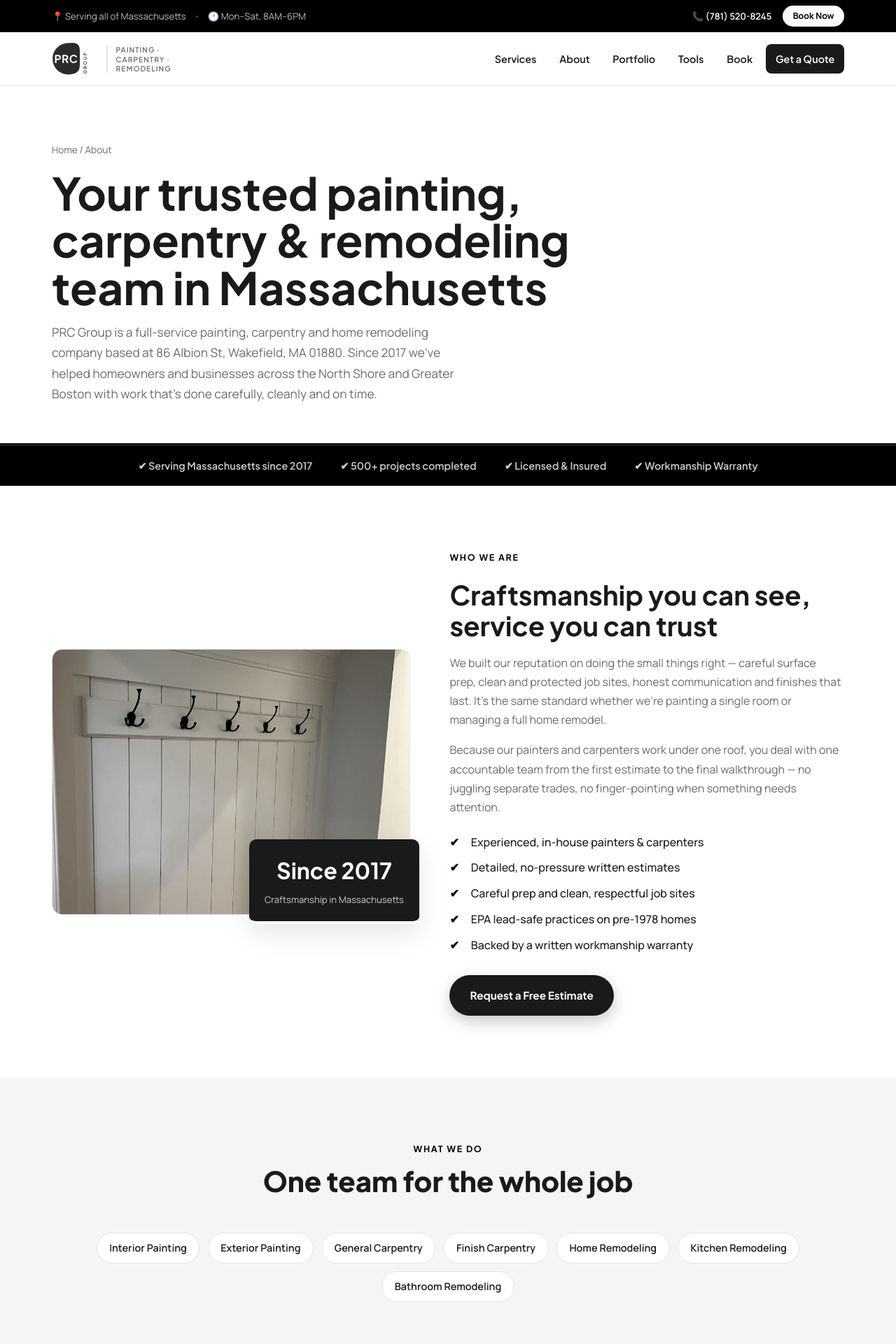
After one commit to PChiovatto/prcgroupcompany, a PHP site: page /about.php in a window 1280 px wide. The commit adds this page. Shown: the top 1920 px of the page at 70% size. Run offline with PHP 8.4, Linux system fonts and the light colour scheme.

Commit message:
Add About, Portfolio and FAQ pages + wire nav/footer
- about.php — company story from established facts (Wakefield, since 2017,
  licensed/insured, warranty), services and service-area links, AboutPage schema
- portfolio.php — dedicated gallery of the 6 real projects with captions and
  Instagram link, CollectionPage schema
- faq.php — central FAQ grouped (General/Painting/Carpentry/Remodeling) with
  a single FAQPage schema (14 questions)
- Nav: About -> about.php, Projects -> Portfolio (portfolio.php)
- Footer quick links: About, Portfolio, FAQ

Skipped the risky parts of the proposed plan (3 near-duplicate pages per
city, far-away cities) to avoid doorway-page penalties.

Co-Authored-By: Claude Fable 5 <noreply@anthropic.com>
Claude-Session: https://claude.ai/code/session_016XLoFwtTend5dcK9srZghH

```diff
--- /dev/null
+++ b/about.php
@@ -0,0 +1,137 @@
+<?php
+require_once __DIR__ . '/includes/config.php';
+$pageTitle = 'About ' . BUSINESS_NAME . ' | Painting, Carpentry & Remodeling in ' . BUSINESS_AREA;
+$pageDesc  = 'About ' . BUSINESS_NAME . ' — a Wakefield-based painting, carpentry and home remodeling company serving ' . BUSINESS_AREA . ' since ' . BUSINESS_FOUNDED . '. Licensed, insured, free written estimates.';
+$canonical = SITE_URL . '/about.php';
+$active    = 'about';
+$extraCSS  = ['css/service.css'];
+include __DIR__ . '/includes/header.php';
+?>
+
+  <!-- ===== HERO ===== -->
+  <section class="chero">
+    <div class="container">
+      <nav class="svc-breadcrumb"><a href="index.php">Home</a> / About</nav>
+      <h1>Your trusted painting, carpentry &amp; remodeling team in <?= BUSINESS_AREA ?></h1>
+      <p><?= BUSINESS_NAME ?> is a full-service painting, carpentry and home remodeling company
+        based at <?= BUSINESS_ADDRESS ?>. Since <?= BUSINESS_FOUNDED ?> we've helped homeowners and
+        businesses across the North Shore and Greater Boston with work that's done carefully, cleanly
+        and on time.</p>
+    </div>
+  </section>
+
+  <!-- ===== STATS ===== -->
+  <div class="trust">
+    <div class="container trust__inner">
+      <span>✔ Serving <?= BUSINESS_AREA ?> since <?= BUSINESS_FOUNDED ?></span>
+      <span>✔ 500+ projects completed</span>
+      <span>✔ Licensed &amp; Insured</span>
+      <span>✔ Workmanship Warranty</span>
+    </div>
+  </div>
+
+  <!-- ===== STORY ===== -->
+  <section class="section">
+    <div class="container about">
+      <div class="about__media">
+        <img src="assets/projects/custom-trim-wainscoting-carpentry-massachusetts.jpg"
+             alt="Custom trim and paneling by <?= BUSINESS_NAME ?> — the craftsmanship behind every project" loading="lazy" />
+        <div class="about__badge">
+          <strong>Since <?= BUSINESS_FOUNDED ?></strong>
+          <span>Craftsmanship in <?= BUSINESS_AREA ?></span>
+        </div>
+      </div>
+      <div class="about__body">
+        <span class="section__eyebrow">Who We Are</span>
+        <h2>Craftsmanship you can see, service you can trust</h2>
+        <p>We built our reputation on doing the small things right — careful surface prep, clean and
+          protected job sites, honest communication and finishes that last. It's the same standard
+          whether we're painting a single room or managing a full home remodel.</p>
+        <p>Because our painters and carpenters work under one roof, you deal with one accountable team
+          from the first estimate to the final walkthrough — no juggling separate trades, no
+          finger-pointing when something needs attention.</p>
+        <ul class="checklist">
+          <li>Experienced, in-house painters &amp; carpenters</li>
+          <li>Detailed, no-pressure written estimates</li>
+          <li>Careful prep and clean, respectful job sites</li>
+          <li>EPA lead-safe practices on pre-1978 homes</li>
+          <li>Backed by a written workmanship warranty</li>
+        </ul>
+        <a href="index.php#contact" class="btn btn--primary">Request a Free Estimate</a>
+      </div>
+    </div>
+  </section>
+
+  <!-- ===== WHAT WE DO ===== -->
+  <section class="section section--alt">
+    <div class="container">
+      <div class="section__head">
+        <span class="section__eyebrow">What We Do</span>
+        <h2>One team for the whole job</h2>
+      </div>
+      <div class="svc-other" style="justify-content:center;">
+        <a href="interior-painting.php">Interior Painting</a>
+        <a href="exterior-painting.php">Exterior Painting</a>
+        <a href="general-carpentry.php">General Carpentry</a>
+        <a href="finish-carpentry.php">Finish Carpentry</a>
+        <a href="home-remodeling.php">Home Remodeling</a>
+        <a href="kitchen-remodeling.php">Kitchen Remodeling</a>
+        <a href="bathroom-remodeling.php">Bathroom Remodeling</a>
+      </div>
+    </div>
+  </section>
+
+  <!-- ===== SERVICE AREA ===== -->
+  <section class="section">
+    <div class="container">
+      <div class="section__head">
+        <span class="section__eyebrow">Where We Work</span>
+        <h2>Serving Wakefield &amp; the North Shore</h2>
+        <p>Based in Wakefield, we cover the communities north of Boston — close enough for fast
+          estimates and easy scheduling. <a href="service-areas.php">See all service areas →</a></p>
+      </div>
+      <div class="svc-other" style="justify-content:center;">
+        <a href="painting-wakefield-ma.php">Wakefield</a>
+        <a href="painting-winchester-ma.php">Winchester</a>
+        <a href="painting-lynnfield-ma.php">Lynnfield</a>
+        <a href="painting-reading-ma.php">Reading</a>
+        <a href="painting-melrose-ma.php">Melrose</a>
+        <a href="painting-stoneham-ma.php">Stoneham</a>
+        <a href="painting-lexington-ma.php">Lexington</a>
+        <a href="painting-andover-ma.php">Andover</a>
+      </div>
+    </div>
+  </section>
+
+  <!-- ===== CTA ===== -->
+  <section class="cta-banner">
+    <div class="container cta-banner__inner">
+      <div>
+        <h2>Let's talk about your project</h2>
+        <p>Free, no-obligation written estimates across <?= BUSINESS_AREA ?>.</p>
+      </div>
+      <a href="tel:<?= BUSINESS_PHONE_RAW ?>" class="btn btn--light">Call <?= BUSINESS_PHONE ?></a>
+    </div>
+  </section>
+
+  <script type="application/ld+json">
+  {
+    "@context": "https://schema.org",
+    "@type": "AboutPage",
+    "url": "<?= $canonical ?>",
+    "mainEntity": {
+      "@type": "GeneralContractor",
+      "name": "<?= BUSINESS_NAME ?>",
+      "foundingDate": "<?= BUSINESS_FOUNDED ?>",
+      "telephone": "<?= BUSINESS_PHONE_RAW ?>",
+      "email": "<?= BUSINESS_EMAIL_PUBLIC ?>",
+      "url": "<?= SITE_URL ?>",
+      "address": { "@type": "PostalAddress", "streetAddress": "<?= BUSINESS_STREET ?>",
+        "addressLocality": "<?= BUSINESS_CITY ?>", "addressRegion": "<?= BUSINESS_STATE ?>",
+        "postalCode": "<?= BUSINESS_ZIP ?>", "addressCountry": "US" },
+      "areaServed": { "@type": "State", "name": "<?= BUSINESS_AREA ?>" }
+    }
+  }
+  </script>
+
+<?php include __DIR__ . '/includes/footer.php'; ?>
--- a/includes/footer.php
+++ b/includes/footer.php
@@ -32,6 +32,9 @@ $extraJS = $extraJS ?? [];
         <a href="tools.php#calc-section">Quote Calculator</a>
         <a href="tools.php#visualizer">Color Visualizer</a>
         <a href="booking.php">Book Appointment</a>
+        <a href="about.php">About Us</a>
+        <a href="portfolio.php">Portfolio</a>
+        <a href="faq.php">FAQ</a>
         <a href="service-areas.php">Service Areas</a>
         <a href="index.php#contact">Contact</a>
         <a href="<?= GOOGLE_REVIEW_URL ?>" target="_blank" rel="noopener">★ Review Us on Google</a>
--- a/includes/header.php
+++ b/includes/header.php
@@ -118,8 +118,8 @@ function nav_active($k, $cur) { return $k === $cur ? ' aria-current="page"' : ''
 
       <nav class="nav" id="nav">
         <a href="index.php#services"<?= nav_active('services', $active) ?>>Services</a>
-        <a href="index.php#about"<?= nav_active('about', $active) ?>>About</a>
-        <a href="index.php#projects"<?= nav_active('projects', $active) ?>>Projects</a>
+        <a href="about.php"<?= nav_active('about', $active) ?>>About</a>
+        <a href="portfolio.php"<?= nav_active('projects', $active) ?>>Portfolio</a>
         <a href="tools.php"<?= nav_active('tools', $active) ?>>Tools</a>
         <a href="booking.php"<?= nav_active('booking', $active) ?>>Book</a>
         <a href="index.php#contact" class="nav__cta">Get a Quote</a>
```
Also changed, not shown: faq.php (added, +97 -0 lines), portfolio.php (added, +69 -0 lines).
